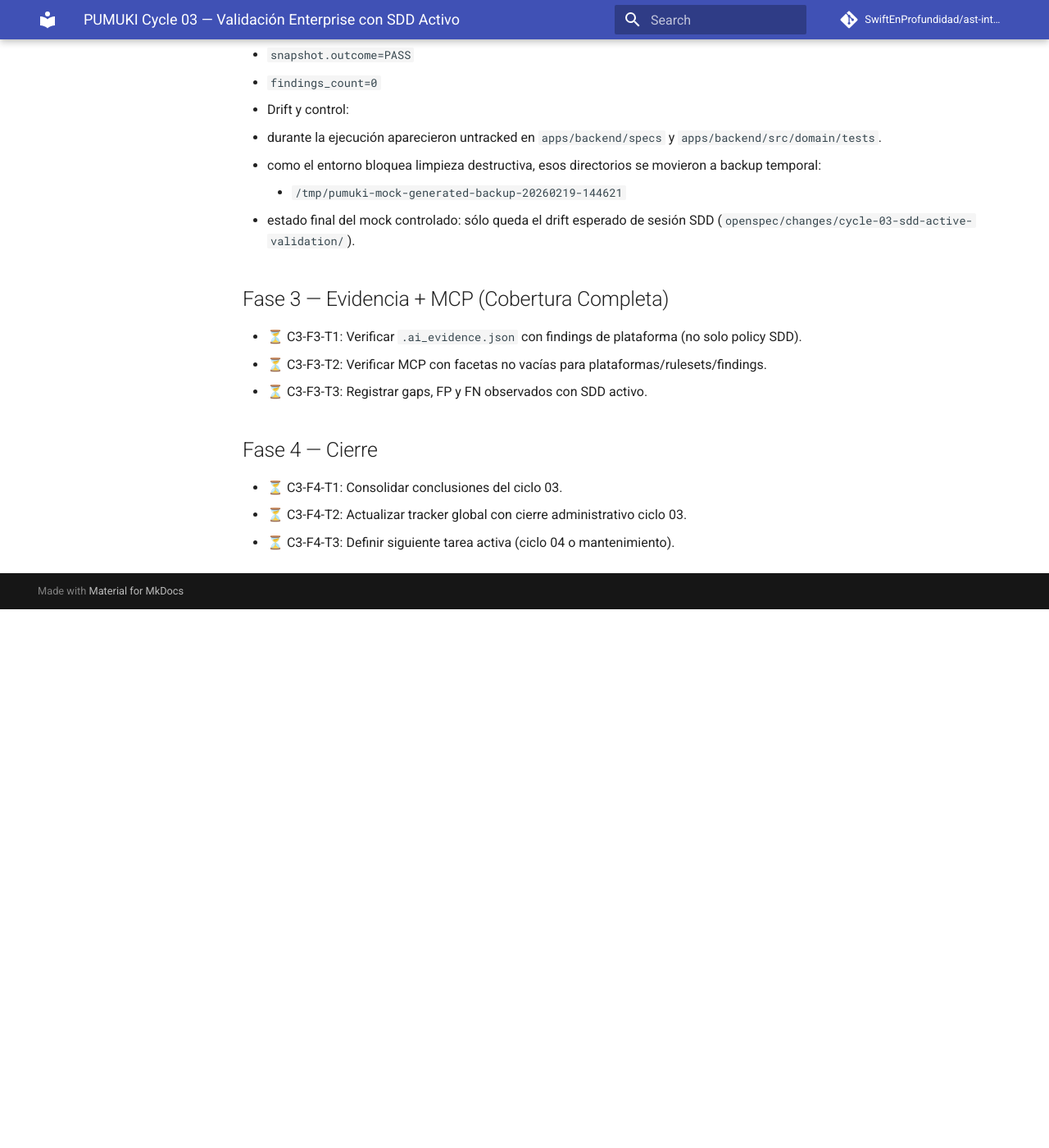
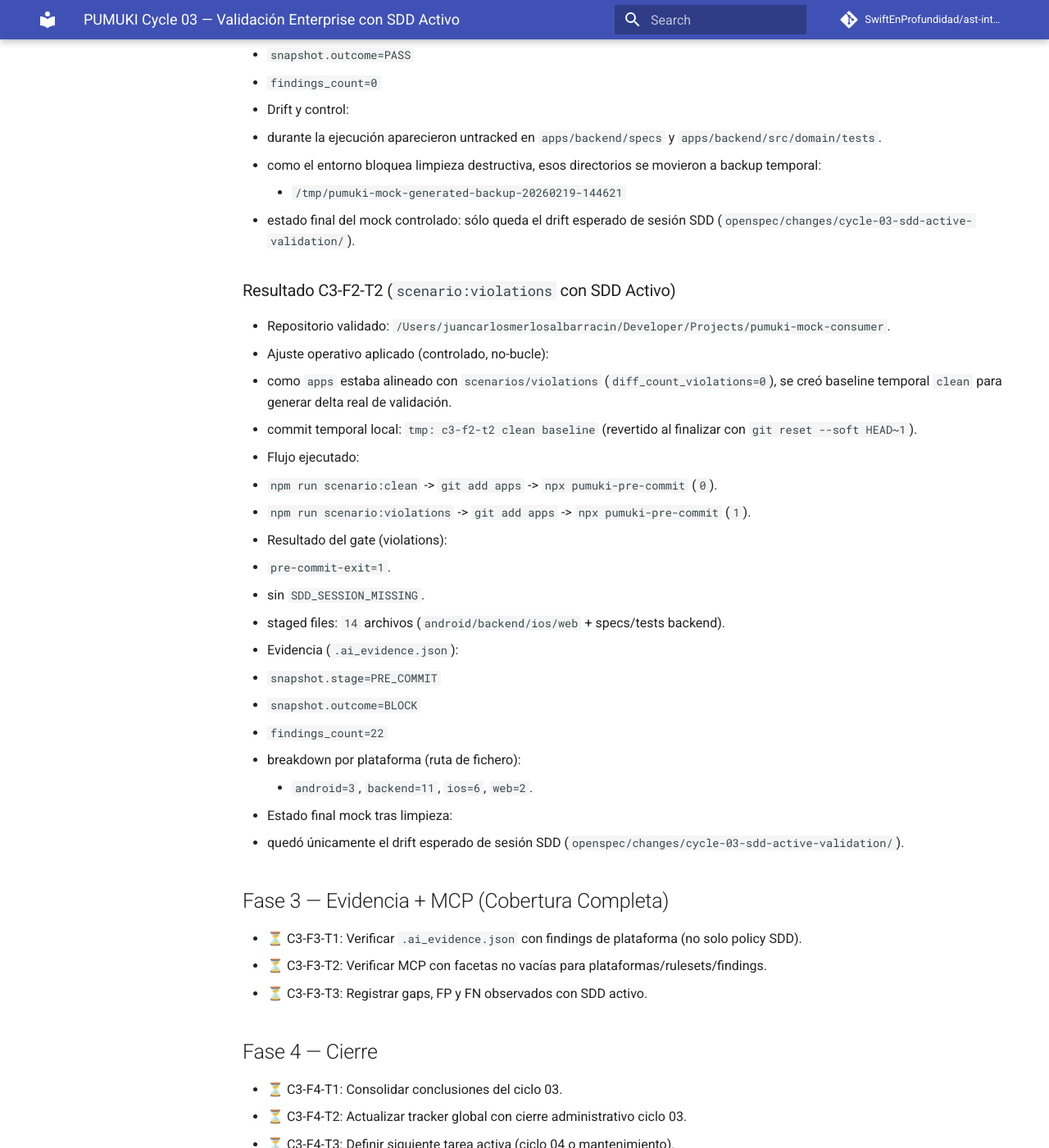
Before and after one commit to SwiftEnProfundidad/ast-intelligence-hooks, an MkDocs documentation site: the page built from docs/PUMUKI_CYCLE_03_SDD_ACTIVE_VALIDATION.md, in a window 1280 px wide and 1400 px high, scrolled down 4209 px. Shown: the whole window at 82% size. Built offline with MkDocs 1.6.1 and Material for MkDocs 9.7.7, drawn with Linux system fonts in a browser that asks for light colours; comment, search, counter and statistics services are not loaded; before the commit the page ends 4952 px from its top, so only the background shows below that; some of the changed text lies outside the part shown.

Commit message:
docs(cycle-03): close C3-F2-T2 and activate C3-F2-T3

```diff
--- a/docs/PUMUKI_CYCLE_03_SDD_ACTIVE_VALIDATION.md
+++ b/docs/PUMUKI_CYCLE_03_SDD_ACTIVE_VALIDATION.md
@@ -100,8 +100,8 @@ Ejecutar un ciclo completo y finito de validación en mock consumer con sesión
 
 ## Fase 2 — Gates de Plataforma con SDD Activo
 - ✅ C3-F2-T1: Ejecutar `scenario:clean` con SDD activo y validar salida esperada.
-- 🚧 C3-F2-T2: Ejecutar `scenario:violations` con SDD activo y validar detección multi-plataforma.
-- ⏳ C3-F2-T3: Ejecutar `scenario:mixed` con SDD activo y validar severidades/outcomes esperados.
+- ✅ C3-F2-T2: Ejecutar `scenario:violations` con SDD activo y validar detección multi-plataforma.
+- 🚧 C3-F2-T3: Ejecutar `scenario:mixed` con SDD activo y validar severidades/outcomes esperados.
 
 ### Resultado C3-F2-T1 (`scenario:clean` con SDD Activo)
 - Repositorio validado: `/Users/juancarlosmerlosalbarracin/Developer/Projects/pumuki-mock-consumer`.
@@ -122,6 +122,27 @@ Ejecutar un ciclo completo y finito de validación en mock consumer con sesión
     - `/tmp/pumuki-mock-generated-backup-20260219-144621`
   - estado final del mock controlado: sólo queda el drift esperado de sesión SDD (`openspec/changes/cycle-03-sdd-active-validation/`).
 
+### Resultado C3-F2-T2 (`scenario:violations` con SDD Activo)
+- Repositorio validado: `/Users/juancarlosmerlosalbarracin/Developer/Projects/pumuki-mock-consumer`.
+- Ajuste operativo aplicado (controlado, no-bucle):
+  - como `apps` estaba alineado con `scenarios/violations` (`diff_count_violations=0`), se creó baseline temporal `clean` para generar delta real de validación.
+  - commit temporal local: `tmp: c3-f2-t2 clean baseline` (revertido al finalizar con `git reset --soft HEAD~1`).
+- Flujo ejecutado:
+  - `npm run scenario:clean` -> `git add apps` -> `npx pumuki-pre-commit` (`0`).
+  - `npm run scenario:violations` -> `git add apps` -> `npx pumuki-pre-commit` (`1`).
+- Resultado del gate (violations):
+  - `pre-commit-exit=1`.
+  - sin `SDD_SESSION_MISSING`.
+  - staged files: `14` archivos (`android/backend/ios/web` + specs/tests backend).
+- Evidencia (`.ai_evidence.json`):
+  - `snapshot.stage=PRE_COMMIT`
+  - `snapshot.outcome=BLOCK`
+  - `findings_count=22`
+  - breakdown por plataforma (ruta de fichero):
+    - `android=3`, `backend=11`, `ios=6`, `web=2`.
+- Estado final mock tras limpieza:
+  - quedó únicamente el drift esperado de sesión SDD (`openspec/changes/cycle-03-sdd-active-validation/`).
+
 ## Fase 3 — Evidencia + MCP (Cobertura Completa)
 - ⏳ C3-F3-T1: Verificar `.ai_evidence.json` con findings de plataforma (no solo policy SDD).
 - ⏳ C3-F3-T2: Verificar MCP con facetas no vacías para plataformas/rulesets/findings.
```
Also changed, not shown: docs/REFRACTOR_PROGRESS.md (+2 -1 lines).
